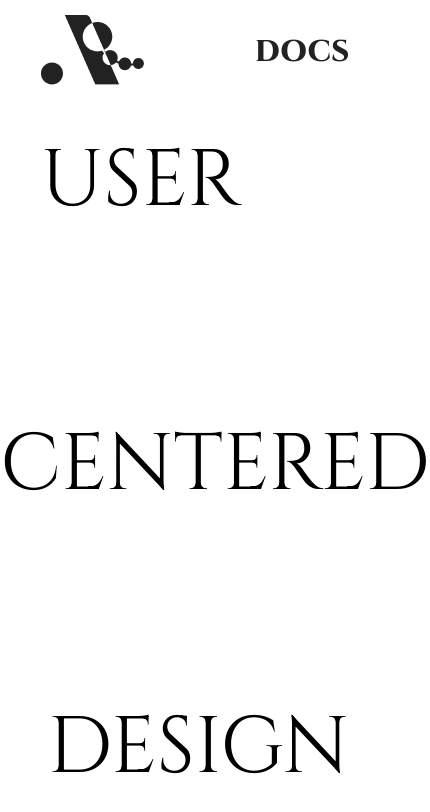
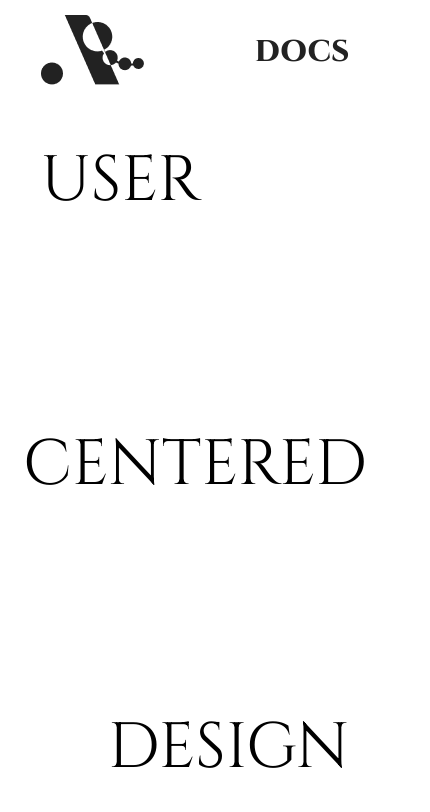
Before and after one commit to Nogist/User-design, a React (Create React App) app: page /home in a window 390 px wide. Shown: the top 812 px of the page, 430 px wide, since content can reach past the window. Built offline with nearby package versions, Linux system fonts and the light colour scheme.

Commit message:
Update index.scss
Reducing font size

```diff
--- a/src/index.scss
+++ b/src/index.scss
@@ -105,7 +105,7 @@ button {
 
 @media only screen and (max-width: 550px) {
   h1 {
-    font-size: 5rem;
+    font-size: 4rem;
     line-height: 4rem;
   }
 }
```
